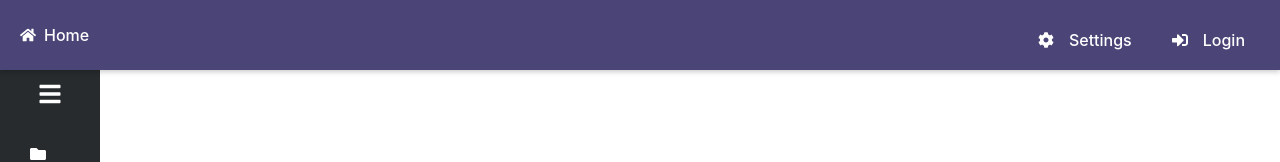
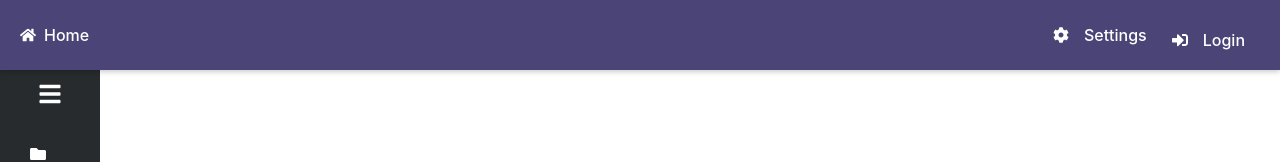
Before and after one commit to DimitrovAlexander/ReactiveInvoicer, a React (Vite) app in the folder ReactiveInvoicerFrontEnd/ReactiveInvoicer/: page / in a window 1280 px wide. Shown: the top 162 px of the page. Built offline with nearby package versions, Linux system fonts and the light colour scheme.

Commit message:
Update Navbar.jsx

```diff
--- a/ReactiveInvoicerFrontEnd/ReactiveInvoicer/src/components/layout/Navbar.jsx
+++ b/ReactiveInvoicerFrontEnd/ReactiveInvoicer/src/components/layout/Navbar.jsx
@@ -13,11 +13,10 @@ const Navbar = ({ onLoginClick }) => {
         </Link>
       </div>
       <div className="navbar-right">
-        <button className="navbar-button">
+        <Link to="/settings" className="navbar-button">
           <FaCog />
           <span>Settings</span>
-        </button>
-        {/* The Login button opens the modal without navigating */}
+        </Link>
         <button className="navbar-button" onClick={onLoginClick}>
           <FaSignInAlt />
           <span>Login</span>
```
